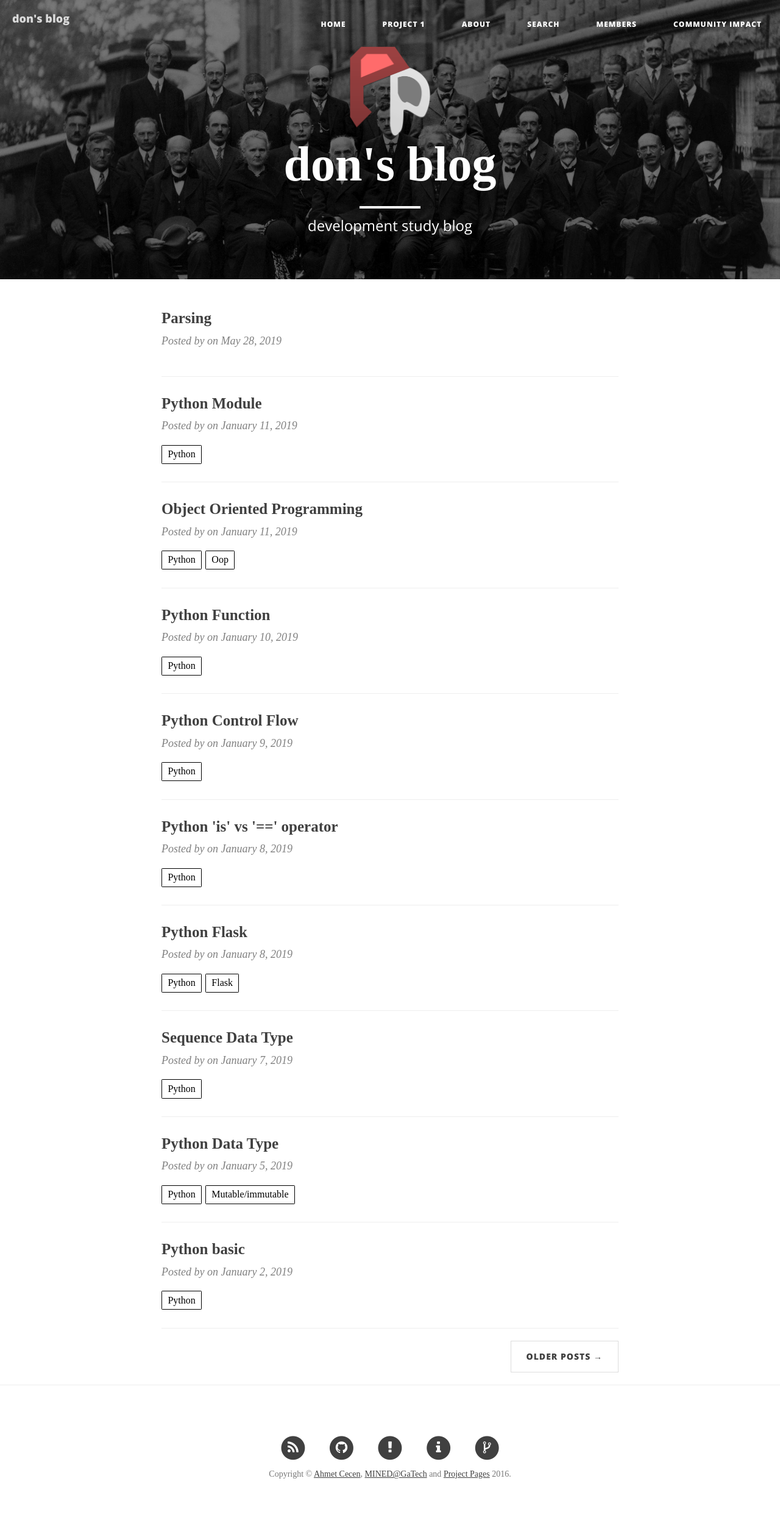
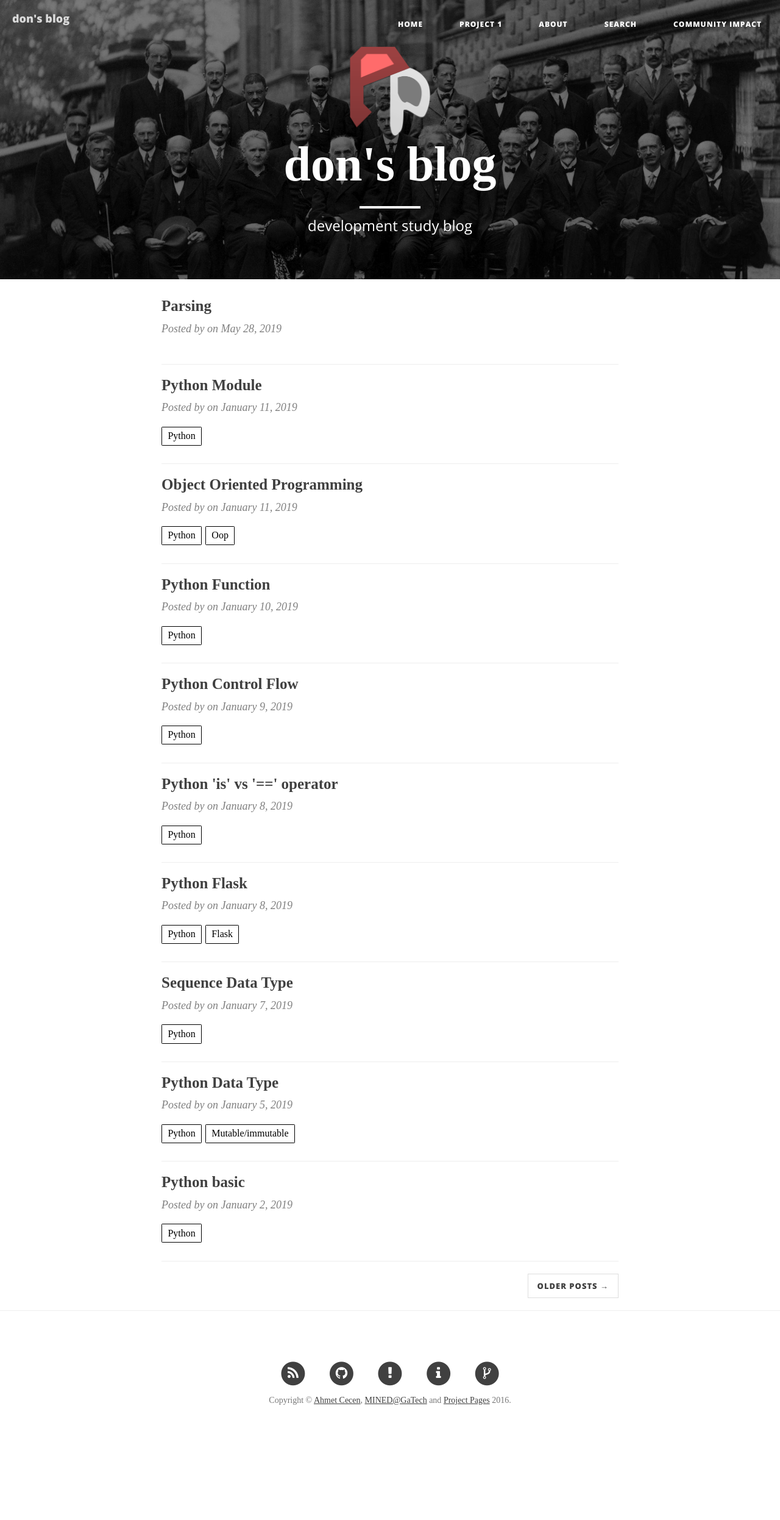
Before and after one commit to don2101/don2101.github.io, a Jekyll site: the page built from index.html, in a window 1280 px wide. Shown: the whole page at 61% size. Built offline with Jekyll 4.4.1, drawn with Linux system fonts in a browser that asks for light colours; nearby versions of some CDN libraries; some web fonts are replaced; the list of posts is cut into pages by our own code; after the commit the page ends 2372 px from its top, so only the background shows below that.

Commit message:
member test

```diff
--- a/css/clean-blog.css
+++ b/css/clean-blog.css
@@ -226,7 +226,7 @@ hr.small {
 }
 .post-preview > a > .post-title {
   font-size: 25px;
-  margin-top: 30px;
+  margin-top: 10px;
   margin-bottom: 10px;
 }
 .post-preview > a > .post-subtitle {
@@ -357,7 +357,7 @@ form .row:first-child .floating-label-form-group {
 .pager li > span {
   font-family: 'Open Sans', 'Helvetica Neue', Helvetica, Arial, sans-serif;
   text-transform: uppercase;
-  font-size: 14px;
+  font-size: 13px;
   font-weight: 800;
   letter-spacing: 1px;
   padding: 10px 5px;
@@ -367,8 +367,8 @@ form .row:first-child .floating-label-form-group {
 @media only screen and (min-width: 768px) {
   .pager li > a,
   .pager li > span {
-    font-size: 14px;
-    padding: 15px 25px;
+    font-size: 13px;
+    padding: 10px 15px;
   }
 }
 .pager li > a:hover,
```
Also changed, not shown: members.html (+1 -6 lines), css/bootstrap.min.css, projects/project1.md (line endings or trailing spaces).
